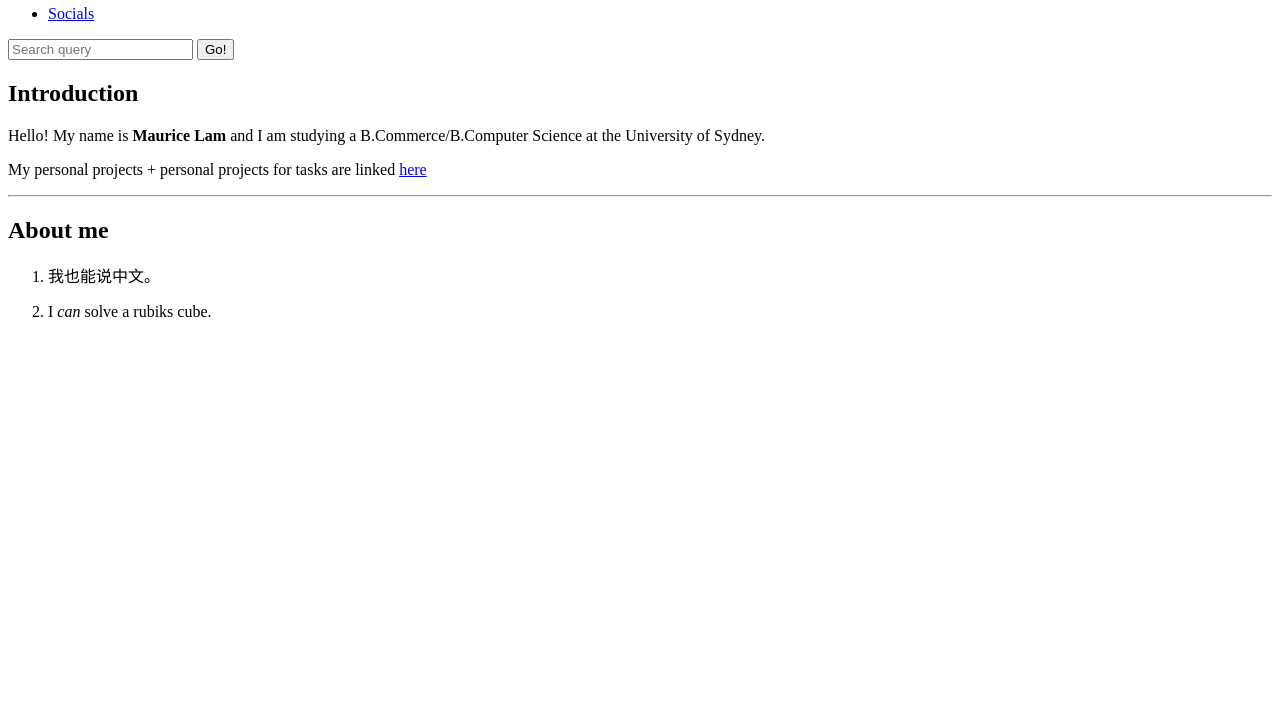
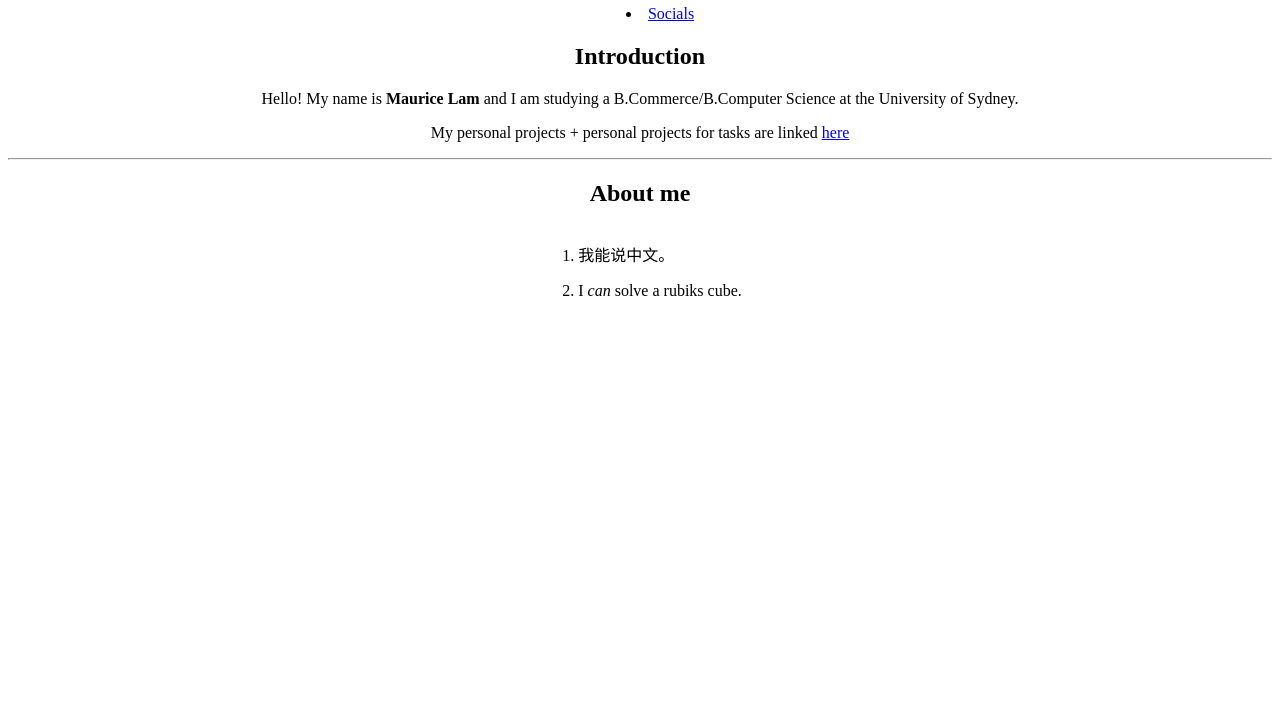
Before and after one commit to MIYLam/MIYLam.github.io, a plain HTML site: page index.html in a window 1280 px wide. Shown: the part 122-829 px from the top of the page. Before the commit the page ends 800 px from the top, so only its background shows below. Drawn offline with Linux system fonts and the light colour scheme.

Commit message:
did some basic stlying on the index page

```diff
--- a/index.html
+++ b/index.html
@@ -13,40 +13,36 @@
         <header>
             <h1>Maurice Lam portfolio </h1>
         </header>
+
+            <nav>
                 <h2>Contents</h2>
-            <nav>
-
-                <ul> <!--Unordered list -->
+                    <ul id="contents"> <!--Unordered list -->
                         <li> <!--Unordered list element-->
-                        <p><a href="subpages/socials.html" title="My socials">Socials</a></p>
+                            <a href="subpages/socials.html" title="My socials">Socials</a>  <!-- I dont like this solution to my problem but oh well -->
                         </li>
                     </ul>
-
-
-                <form>
+                    <!-- <form>
                         <input type="search" name="q" placeholder="Search query" />
                         <input type="submit" value="Go!" />
-                </form>
+                    </form> -->
             </nav>
 
+        <article>
         <h2>Introduction</h2>
             <p>Hello! My name is <strong>Maurice Lam</strong> and I am studying a B.Commerce/B.Computer Science at the University of Sydney.</p> <!-- -->
-
+        </article>
         <p>My personal projects + personal projects for tasks are linked <a href="https://github.com/MIYLam" title="Maurice Lam repositories" /> here</a></p>
         <hr />
-            <h2 id="AboutMe">About me</h2>
-            <ol> <!--Ordered list-->
-            <li>
-                <p> <span lang="zh"> 我也能说中文。</span> </p>
+
+        <h2>About me</h2>
+        <section class="list-styling">
+        <ol > <!--Ordered list-->
+            <li><p> <span lang="zh"> 我能说中文。</span> </p>
             </li>
             <li>
                 <p>I  <em> can </em> solve a rubiks cube.</p>
             </li>
         </ol>
-            <section class="loading">
-
-            </section>
-
 
 
     </body>
--- a/styles/indexstyle.css
+++ b/styles/indexstyle.css
@@ -1,10 +1,14 @@
-.loading__anim {
-    width: 35px;
-    height: 35px;
-    border:  5px solid rgba(189,189,189 ,0.25);
-    border-left-color: rgba(3,155,229 ,1);
-    border-top-color: rgba(3,155,229 ,1);
-    border-radius: 50%;
-    display: inline-block;
-    animation: rotate 600ms infinite linear;
-  }
+body{
+  min-height: 100vh;
+  text-align: center;
+}
+
+.list-styling{
+  display: inline-block;
+  text-align: left;
+}
+
+#contents{
+  text-align: center;
+  list-style-position: inside;
+}
```
Lines whose indentation alone changed are shown as unchanged.
